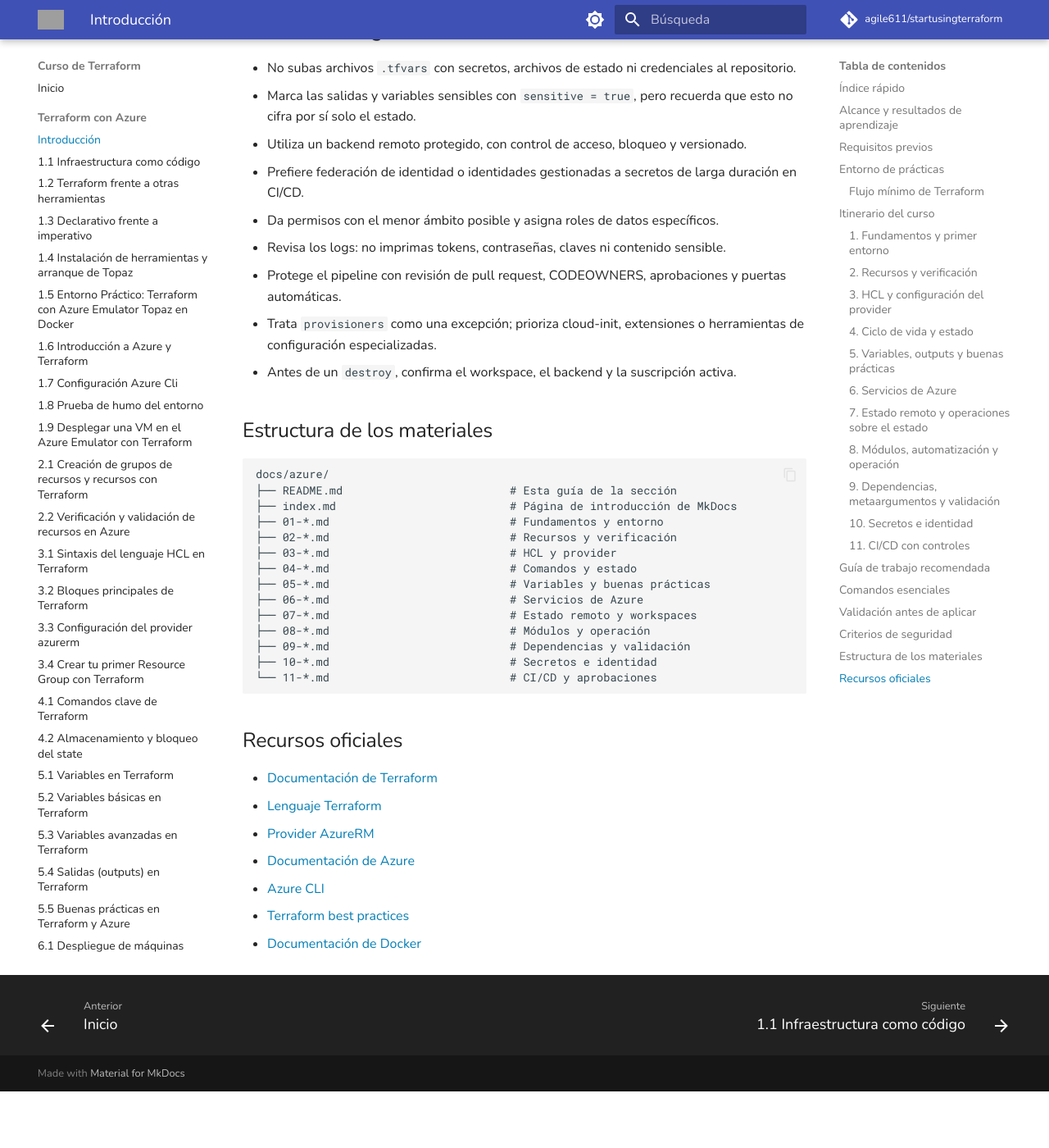
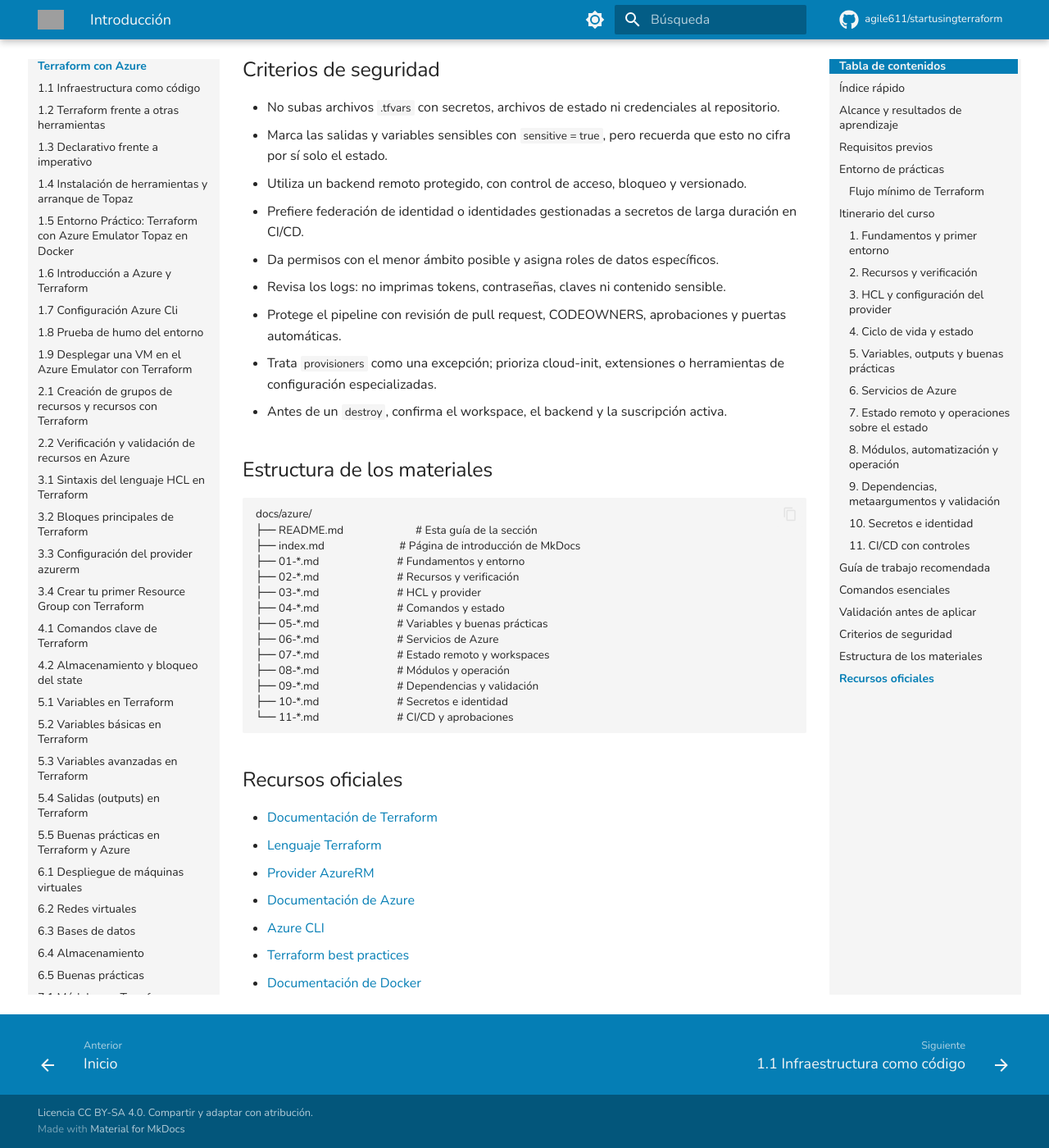
Before and after one commit to agile611/startusingterraform, an MkDocs documentation site: the page built from docs/azure/index.md, in a window 1280 px wide and 1400 px high, scrolled down 7848 px. Shown: the whole window at 82% size. Built offline with MkDocs 1.6.1 and Material for MkDocs 9.7.7, drawn with Linux system fonts in a browser that asks for light colours; comment, search, counter and statistics services are not loaded; before the commit the page ends 9179 px from its top, so only the background shows below that; grey boxes are pictures that could not be loaded.

Commit message:
Added terraform

```diff
--- /dev/null
+++ b/docs/assets/css/custom.css
@@ -0,0 +1,140 @@
+/* Estilos corporativos Agile611 */
+:root {
+  --md-primary-fg-color: #057eb5;
+  --md-primary-fg-color--light: #057eb5;
+  --md-primary-fg-color--dark: #057eb5;
+  --md-accent-fg-color: #057eb5;
+  --md-accent-fg-color--transparent: rgba(5, 126, 181, 0.12);
+  --md-default-bg-color: #ffffff;
+  --md-default-fg-color: #242424;
+  --md-default-fg-color--light: #9ca3af;
+  --md-code-bg-color: #f5f5f5;
+  --md-code-fg-color: #242424;
+  --md-footer-bg-color: #057eb5;
+  --md-footer-fg-color: #ffffff;
+  --md-typeset-color: #242424;
+  --md-typeset-a-color: #057eb5;
+  --md-shadow-z1: 0 0 0 rgba(0, 0, 0, 0);
+}
+
+html {
+  font-family: "Nunito", sans-serif;
+}
+
+body {
+  background: #ffffff;
+  color: #242424;
+}
+
+.md-main,
+.md-content,
+.md-sidebar--primary,
+.md-sidebar--secondary {
+  background: #ffffff;
+}
+
+.md-sidebar__scrollwrap {
+  background: #f5f5f5 !important;
+  background-image: none !important;
+  box-shadow: none !important;
+}
+
+.md-header,
+.md-tabs,
+.md-footer {
+  background: #057eb5;
+  color: #f5f5f5;
+}
+
+.md-tabs__item,
+.md-tabs__item:hover,
+.md-tabs__item--active,
+.md-nav__link,
+.md-nav__title,
+.md-search-result__link,
+.md-content h1,
+.md-content h2,
+.md-content h3,
+.md-content h4,
+.md-content h5,
+.md-content h6,
+.md-content p,
+.md-content li,
+.md-content strong,
+.md-content em,
+.md-content span {
+  color: #242424 !important;
+}
+
+.md-tabs__item,
+.md-tabs__item:hover,
+.md-tabs__item--active,
+.md-nav__link--active,
+.md-nav__item .md-nav__link--active,
+.md-nav__item--active > .md-nav__link,
+.md-nav__item--nested > .md-nav__link--active,
+.md-typeset a:active,
+.md-typeset a:visited {
+  background: transparent !important;
+  color: #057eb5 !important;
+  box-shadow: none !important;
+  font-weight: 700;
+}
+
+.md-typeset a,
+.md-typeset a:hover,
+.md-typeset a:focus,
+.md-content__button {
+  color: #057eb5;
+}
+
+.md-typeset code {
+  background: #f5f5f5;
+  color: #242424;
+}
+
+.md-nav__link,
+.md-nav__link--active,
+.md-nav__item .md-nav__link--active,
+.md-nav__item--active > .md-nav__link,
+.md-nav__item--nested > .md-nav__link--active {
+  background: transparent !important;
+  box-shadow: none !important;
+}
+
+.md-tabs__link,
+.md-tabs__link:hover,
+.md-tabs__link:focus,
+.md-tabs__link:active,
+.md-tabs__link:visited,
+.md-nav__title,
+.md-nav__title:hover,
+.md-nav__title:focus,
+.md-nav__title:active,
+.md-nav__title:visited {
+  color: #f5f5f5 !important;
+}
+
+.md-nav__title {
+  background: #057eb5 !important;
+  background-image: none !important;
+  box-shadow: none !important;
+}
+
+@media (prefers-color-scheme: dark) {
+  :root {
+    --md-default-bg-color: #ffffff;
+    --md-default-fg-color: #242424;
+    --md-default-fg-color--light: #9ca3af;
+    --md-typeset-color: #242424;
+    --md-code-bg-color: #f5f5f5;
+    --md-code-fg-color: #242424;
+    --md-footer-bg-color: #057eb5;
+    --md-footer-fg-color: #ffffff;
+  }
+
+  body {
+    background: #ffffff;
+    color: #242424;
+  }
+}
--- /dev/null
+++ b/docs/assets/js/custom.js
@@ -0,0 +1,4 @@
+// Scripts personalizados del curso
+document.addEventListener('DOMContentLoaded', () => {
+  // Inicialización de scripts del sitio
+});
--- a/docs/stylesheets/extra.css
+++ /dev/null
@@ -1,40 +0,0 @@
-:root {
-  /* Header i barra superior */
-  --md-primary-fg-color:        #01003f; /* Dark Blue principal */
-  --md-primary-fg-color--light: #057EB5; /* Dark Blue secundari */
-  --md-primary-fg-color--dark:  #01003f;
-
-  /* Enllaços i botons */
-  --md-accent-fg-color:         #00B2E9; /* Blue clar */
-  --md-accent-fg-color--transparent: rgba(0, 178, 233, 0.1);
-
-  /* Lectura de text sobre fons clar */
-  --md-default-fg-color:        #242424; /* Black principal (alt contrast) */
-  --md-default-fg-color--light: #9ca3af; /* Gris web per a text secundari */
-  --md-default-bg-color:        #F5F5F5; /* White/Off-white de fons */
-}
-
-/* Configuració de colors per al tema clar */
-[data-md-color-scheme="default"] {
-  --md-typeset-color: #242424;
-  --md-typeset-a-color: #057EB5; /* Blau fosc per als enllaços per a millor llegibilitat */
-}
-
-/* Blocs d'avís / Notificacions (Admonitions) amb tons verd i turquesa */
-.md-typeset .admonition.note,
-.md-typeset details.note {
-  border-color: #4CB8C9;
-}
-.md-typeset .note > .admonition-title,
-.md-typeset .note > summary {
-  background-color: rgba(76, 184, 201, 0.12);
-}
-
-.md-typeset .admonition.tip,
-.md-typeset details.tip {
-  border-color: #499497;
-}
-.md-typeset .tip > .admonition-title,
-.md-typeset .tip > summary {
-  background-color: rgba(73, 148, 151, 0.12);
-}
--- a/mkdocs.yml
+++ b/mkdocs.yml
@@ -6,38 +6,50 @@ site_url: https://agile611.github.io/startusingterraform/
 repo_name: agile611/startusingterraform
 repo_url: https://github.com/agile611/startusingterraform
 
+docs_dir: docs
+site_dir: site
+
 theme:
   name: material
   language: es
-  logo: https://www.agile611.com/wp-content/uploads/2020/09/cropped-logo-header.png
+  logo: https://www.agile611.com/wp-content/uploads/2020/09/Variante2_Uso1.png
+  favicon: https://www.agile611.com/wp-content/uploads/2020/09/Variante2_Uso1.png
   font:
     text: Nunito
-    code: Roboto Mono
+    code: Nunito
 
   features:
+    - navigation.tabs
     - navigation.sections
+    - navigation.expand
     - navigation.top
     - navigation.footer
+    - navigation.indexes
     - content.code.copy
     - content.code.annotate
+    - search.highlight
     - search.suggest
-    - search.highlight
 
   palette:
     - media: "(prefers-color-scheme: light)"
       scheme: default
+      primary: custom
+      accent: custom
       toggle:
         icon: material/brightness-7
-        name: Cambiar al modo oscuro
+        name: Cambiar a modo oscuro
 
     - media: "(prefers-color-scheme: dark)"
       scheme: slate
+      primary: custom
+      accent: custom
       toggle:
         icon: material/brightness-4
-        name: Cambiar al modo claro
+        name: Cambiar a modo claro
 
-extra_css:
-  - stylesheets/extra.css
+  icon:
+    logo: material/chart-timeline-variant
+    repo: fontawesome/brands/github
 
 nav:
   - Inicio: index.md
@@ -96,17 +108,34 @@ markdown_extensions:
   - attr_list
   - md_in_html
   - tables
-
+  - footnotes
+  - def_list
   - toc:
       permalink: true
-
+      toc_depth: 3
   - pymdownx.details
   - pymdownx.superfences
-
   - pymdownx.highlight:
       anchor_linenums: true
-
+      line_spans: __span
   - pymdownx.inlinehilite
+  - pymdownx.tabbed:
+      alternate_style: true
+  - pymdownx.tasklist:
+      custom_checkbox: true
+  - pymdownx.emoji:
+      emoji_index: !!python/name:material.extensions.emoji.twemoji
+      emoji_generator: !!python/name:material.extensions.emoji.to_svg
 
 plugins:
-  - search
+  - search:
+      lang: es
+
+extra_css:
+  - assets/css/custom.css
+
+extra_javascript:
+  - assets/js/custom.js
+
+copyright: >
+  Licencia CC BY-SA 4.0. Compartir y adaptar con atribución.
```
Also changed, not shown: 2 other files.
